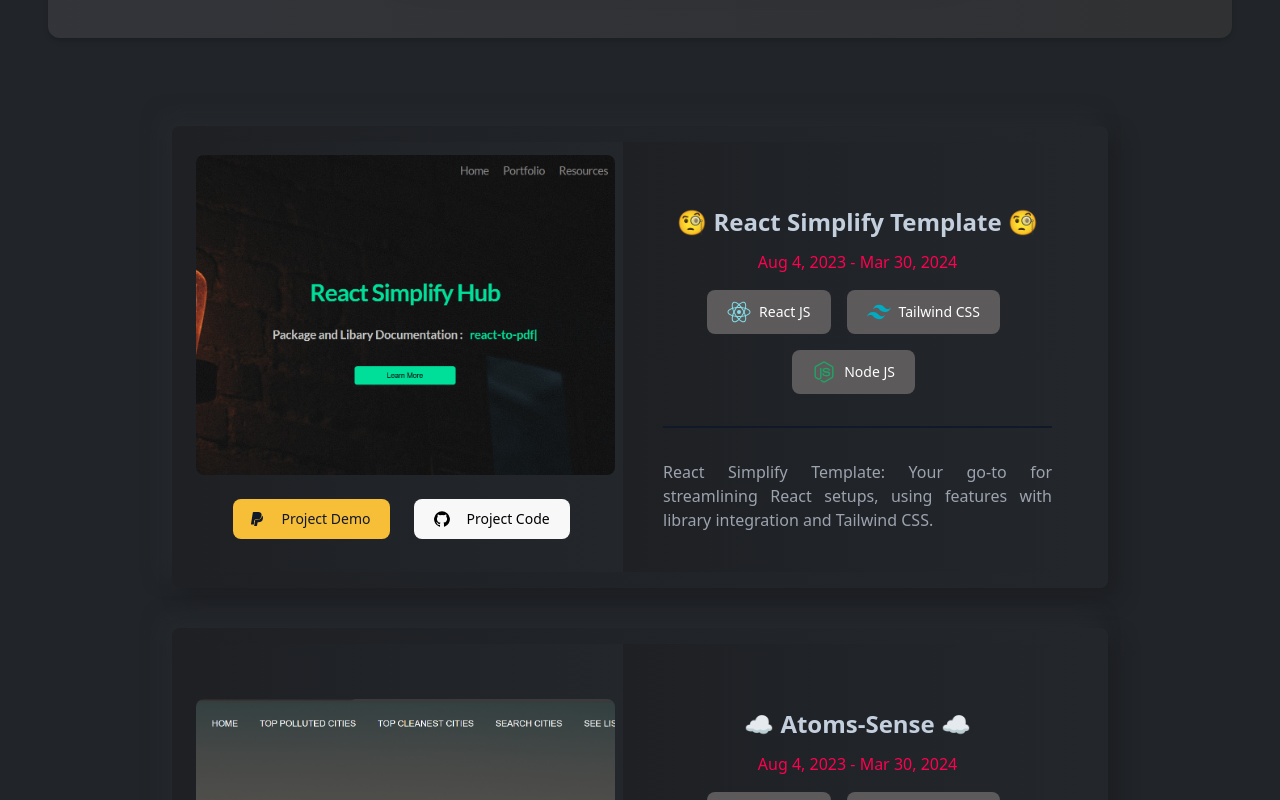
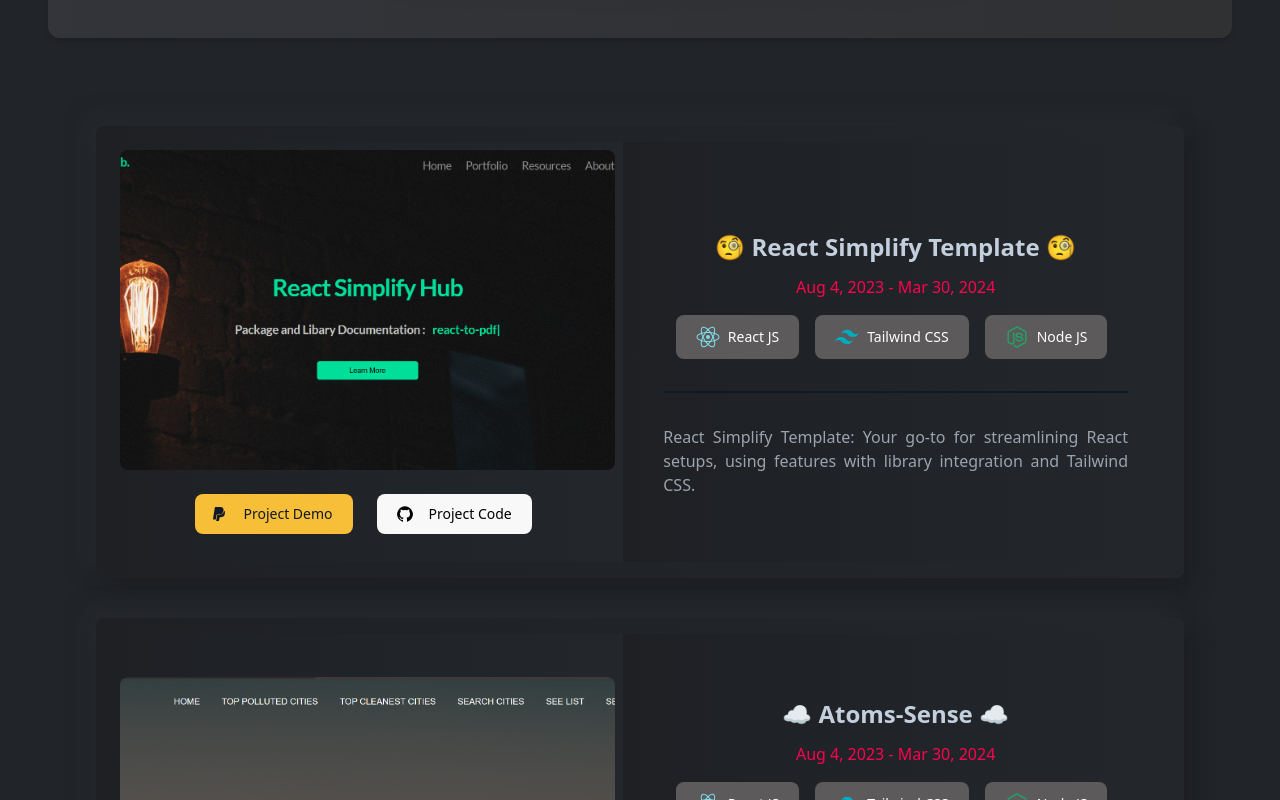
Before and after one commit to Sumonta056/Sumonta-portfolio, a React (Create React App) app: page / in a window 1280 px wide. Shown: the part 660-1460 px from the top of the page. Built offline with nearby package versions, Linux system fonts and the light colour scheme.

Commit message:
fix: Bug fix project screen for small laptop devices

```diff
--- a/src/components/Projects/ProjectsCard.js
+++ b/src/components/Projects/ProjectsCard.js
@@ -10,7 +10,7 @@ const ProjectsCard = ({
   skills,
 }) => {
   return (
-    <div className="w-full lgl:w-3/4">
+    <div className="w-full md:px-20">
       <div className="w-full h-auto flex flex-col lgl:flex-row justify-between rounded-lg shadow-shadowOne p-4 bg-gradient-to-r from-[#1e2024] to-[#23272b]">
         <div className="w-full h-auto bg-gradient-to-r from-[#1e2024] to-[#23272b] p-2 flex flex-col lgl:flex-col gap-3 justify-center">
           <img
```
